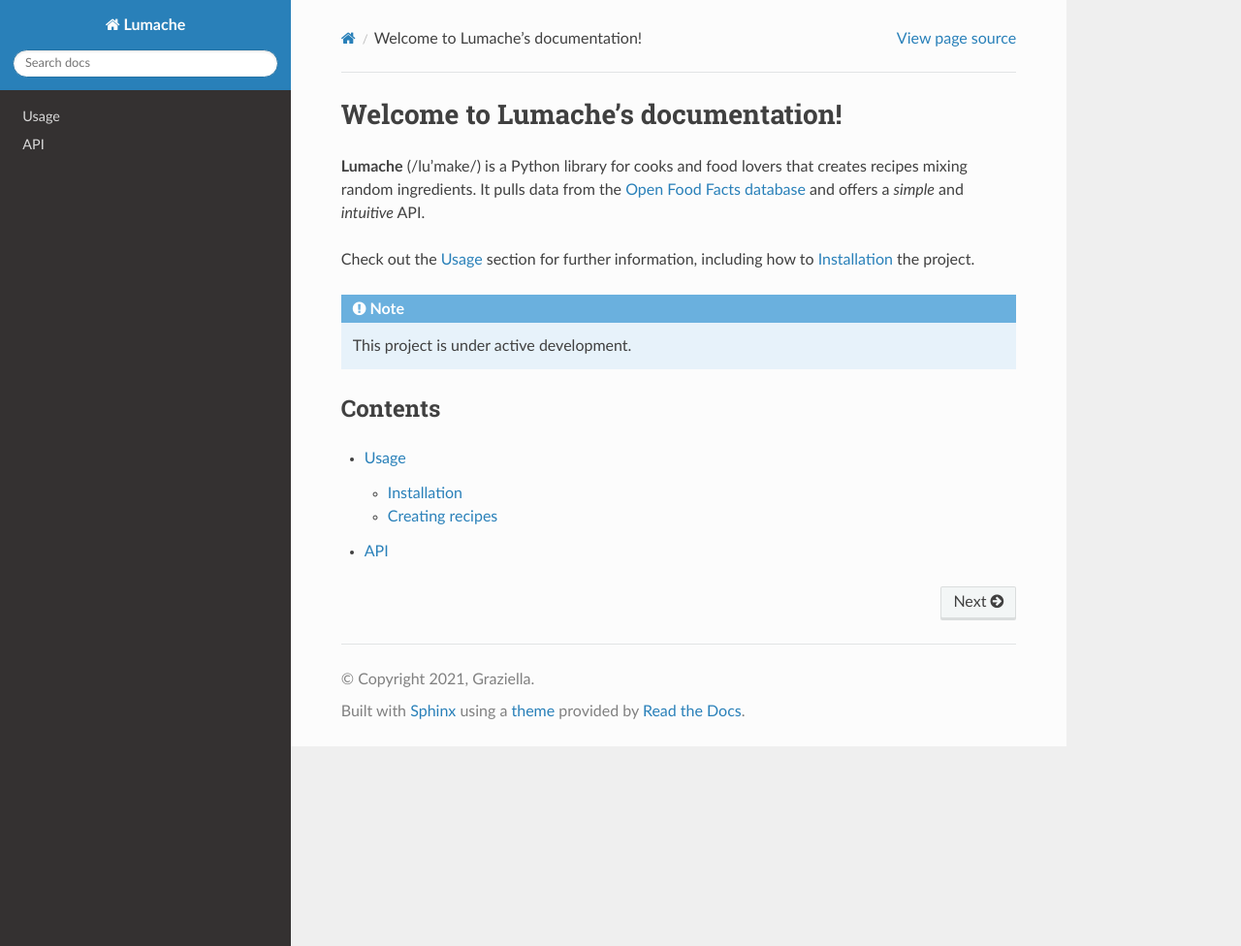
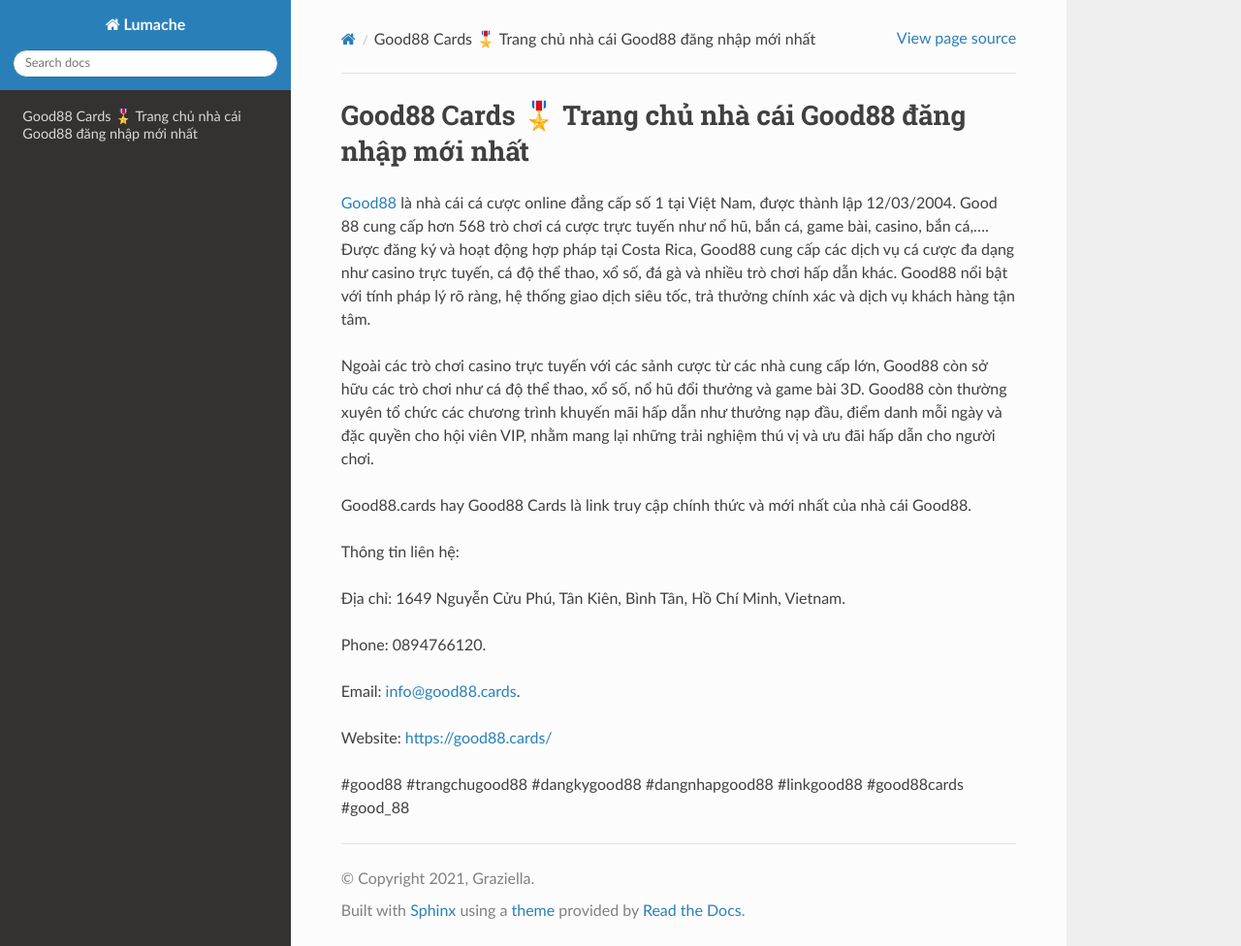
Before and after one commit to ShafferMalaki436t3cp/good88cards11, a Sphinx documentation site: the page built from docs/source/index.rst, in a window 1280 px wide and 976 px high. Shown: the whole window at 97% size. Built offline with Sphinx 7.4.7 and the Read the Docs theme 3.1.0, drawn with Linux system fonts in a browser that asks for light colours.

Commit message:
Update index.rst

```diff
--- a/docs/source/index.rst
+++ b/docs/source/index.rst
@@ -1,22 +1,20 @@
-Welcome to Lumache's documentation!
+Good88 Cards 🎖️ Trang chủ nhà cái Good88 đăng nhập mới nhất
 ===================================
 
-**Lumache** (/lu'make/) is a Python library for cooks and food lovers
-that creates recipes mixing random ingredients.
-It pulls data from the `Open Food Facts database <https://world.openfoodfacts.org/>`_
-and offers a *simple* and *intuitive* API.
+`Good88 <https://good88.cards/>`_ là nhà cái cá cược online đẳng cấp số 1 tại Việt Nam, được thành lập 12/03/2004. Good 88 cung cấp hơn 568 trò chơi cá cược trực tuyến như nổ hũ, bắn cá, game bài, casino, bắn cá,…. Được đăng ký và hoạt động hợp pháp tại Costa Rica, Good88 cung cấp các dịch vụ cá cược đa dạng như casino trực tuyến, cá độ thể thao, xổ số, đá gà và nhiều trò chơi hấp dẫn khác. Good88 nổi bật với tính pháp lý rõ ràng, hệ thống giao dịch siêu tốc, trả thưởng chính xác và dịch vụ khách hàng tận tâm.
 
-Check out the :doc:`usage` section for further information, including
-how to :ref:`installation` the project.
+Ngoài các trò chơi casino trực tuyến với các sảnh cược từ các nhà cung cấp lớn, Good88 còn sở hữu các trò chơi như cá độ thể thao, xổ số, nổ hũ đổi thưởng và game bài 3D. Good88 còn thường xuyên tổ chức các chương trình khuyến mãi hấp dẫn như thưởng nạp đầu, điểm danh mỗi ngày và đặc quyền cho hội viên VIP, nhằm mang lại những trải nghiệm thú vị và ưu đãi hấp dẫn cho người chơi.
 
-.. note::
+Good88.cards hay Good88 Cards là link truy cập chính thức và mới nhất của nhà cái Good88.
 
-   This project is under active development.
+Thông tin liên hệ:
 
-Contents
---------
+Địa chỉ: 1649 Nguyễn Cửu Phú, Tân Kiên, Bình Tân, Hồ Chí Minh, Vietnam.
 
-.. toctree::
+Phone: 0894766120.
 
-   usage
-   api
+Email: info@good88.cards.
+
+Website: https://good88.cards/
+
+#good88 #trangchugood88 #dangkygood88 #dangnhapgood88 #linkgood88 #good88cards #good_88
```
